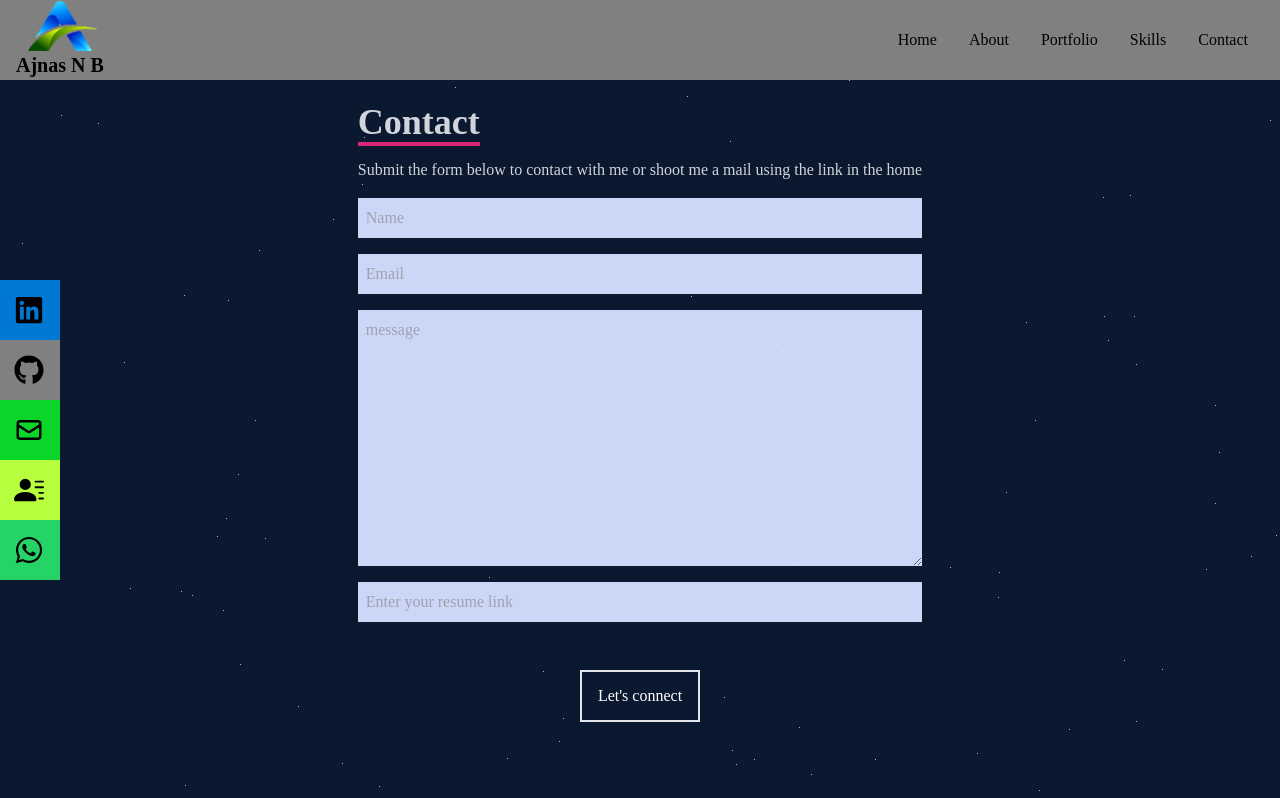
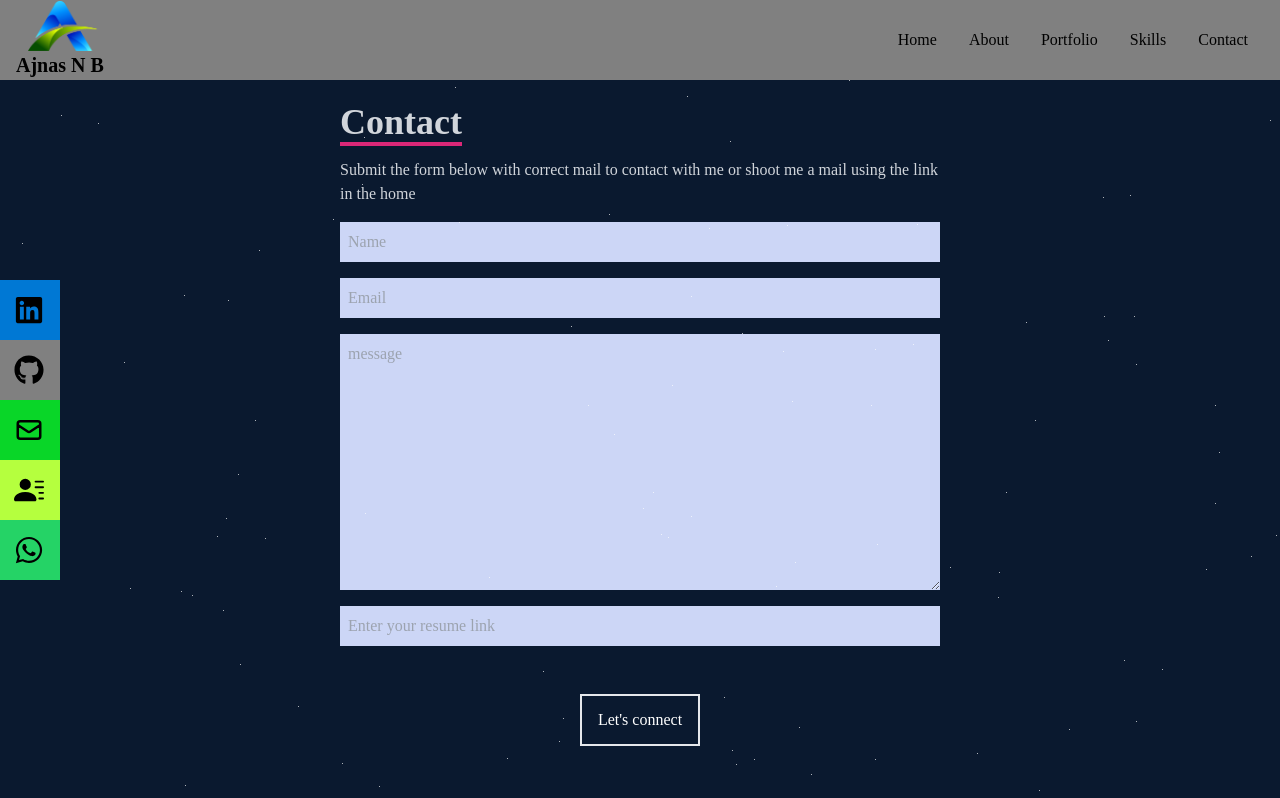
Before and after one commit to AjnasNB/Portfolio-App, a React (Create React App) app: page /contact in a window 1280 px wide. Built offline with nearby package versions, Linux system fonts and the light colour scheme.

Commit message:
commiting new change

```diff
--- a/public/index.html
+++ b/public/index.html
@@ -1,17 +1,20 @@
 <!DOCTYPE html>
 <html lang="en">
+
 <head>
   <meta charset="utf-8" />
   <meta name="msvalidate.01" content="D46819279201847160EBAA1F32AAE6AA" />
   <meta name="viewport" content="width=device-width, initial-scale=1" />
-    <meta name="Ajnas N B description" content="Welcome to Ajnas N B's personal website! Find all the information you need about Ajnas and more.">
+  <meta name="Ajnas N B description"
+    content="Welcome to Ajnas N B's personal website! Find all the information you need about Ajnas and more.">
   <meta property="og:url" content="https://www.ajnasnb.me">
   <meta property="og:type" content="Ajnas N B 's website">
   <link rel="canonical" href="https://www.ajnasnb.me">
   <meta property="og:title" content="Ajnas N B - Portfolio">
   <meta name="twitter:card" content="summary">
   <meta name="twitter:title" content="Ajnas n b - Ajnas N B 's Portfolio">
-<meta name="twitter:description" content="Welcome to Ajnas N B 's Website! Find all the information you need about Ajnas and more.">
+  <meta name="twitter:description"
+    content="Welcome to Ajnas N B 's Website! Find all the information you need about Ajnas and more.">
   <meta name="twitter:image" content="twitter.com/AjnasNB">
   <meta name="twitter:url" content="https://www.ajnasnb.me">
   <meta name="twitter:creator" content="@ajnasnb">
@@ -19,12 +22,12 @@
   <link rel="icon" href="./logo ajnas.png" type="image/png">
 
   <meta name="Ajnas N B theme-color" content="#000000" />
-    <meta
-      name="description"
-      content="Web site created using create-react-app"
-    />
+  <meta name="description" content="Web site created using create-react-app" />
+  <script async src="https://pagead2.googlesyndication.com/pagead/js/adsbygoogle.js?client=ca-pub-9147060575259672"
+    crossorigin="anonymous"></script>
   <title>Ajnas N B - Portfolio</title>
 </head>
+
 <body>
   <noscript>You need to enable JavaScript to run this app.</noscript>
   <div id="root"></div>
@@ -39,4 +42,5 @@
       To create a production bundle, use `npm run build` or `yarn build`.
     -->
 </body>
+
 </html>
--- a/src/components/Contact.jsx
+++ b/src/components/Contact.jsx
@@ -38,7 +38,7 @@ const Contact = () => {
               <div><p className="text-4xl font-bold inline border-b-4 text-gray-300 border-pink-600 ">Contact</p></div>
 
               <p className="text-gray-300 py-4">
-              Submit the form below to contact with me or shoot me a mail using
+                Submit the form below with correct mail to contact with me or shoot me a mail using
                 the link in the home
               </p>
 
```
Lines whose indentation alone changed are shown as unchanged.
